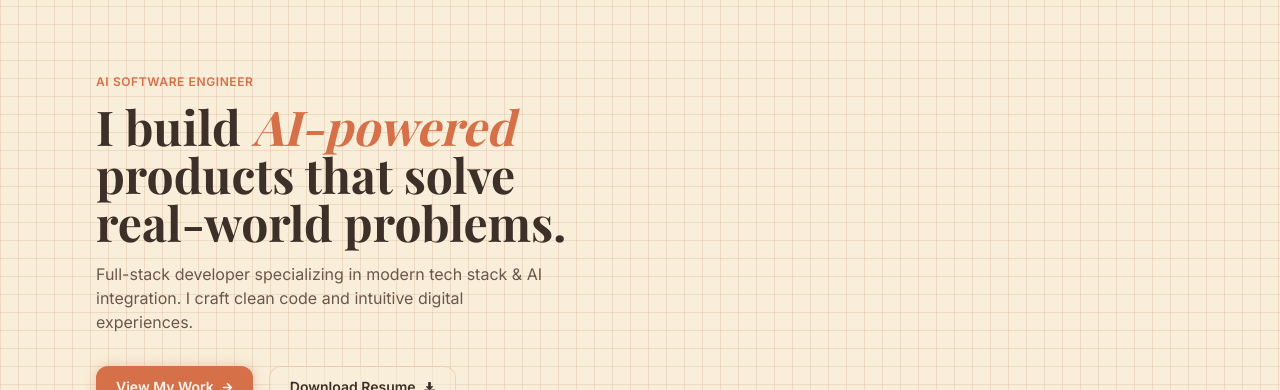
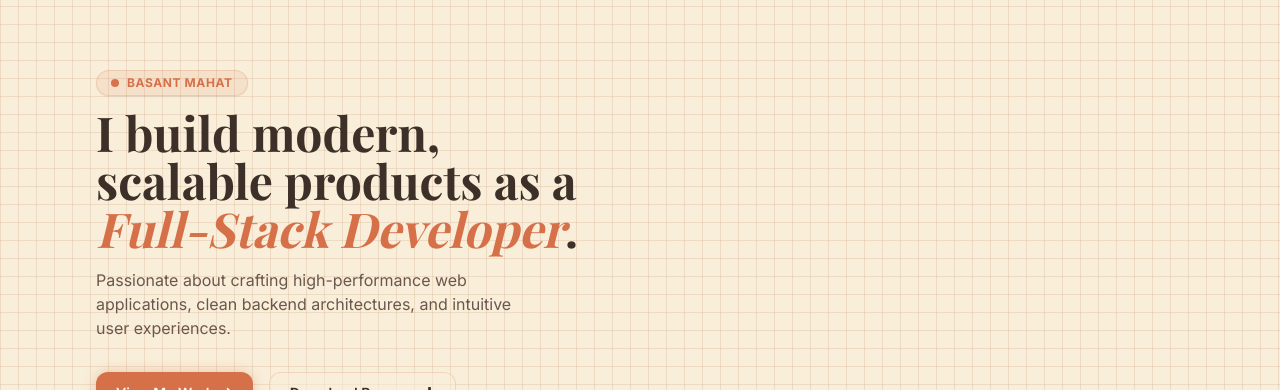
Before and after one commit to basantmahat1/basant.dev-portfolio-fe, a React (Vite) app: page / in a window 1280 px wide. Shown: the part 156-546 px from the top of the page. Built offline with nearby package versions, Linux system fonts and the light colour scheme; no server answers; a web font is replaced by a local one.

Commit message:
feat: update hero section with Basant Mahat and Full-Stack Developer branding

```diff
--- a/index.html
+++ b/index.html
@@ -3,8 +3,8 @@
   <head>
     <meta charset="UTF-8" />
     <meta name="viewport" content="width=device-width, initial-scale=1.0" />
-    <title>Basant.dev — AI Software Engineer</title>
-    <meta name="description" content="Portfolio & case studies of Basant, an AI-focused full-stack developer building modern SaaS, web apps, and AI-powered products." />
+    <title>Basant Mahat — Full-Stack Developer</title>
+    <meta name="description" content="Portfolio & case studies of Basant Mahat, a Full-Stack Developer building modern SaaS, web apps, and digital products." />
     <meta name="author" content="Basant Mahat" />
     <meta name="theme-color" content="#D67049" />
 
@@ -16,12 +16,13 @@
 
     <!-- Open Graph / Social sharing -->
     <meta property="og:type" content="website" />
-    <meta property="og:title" content="Basant.dev — AI Software Engineer" />
-    <meta property="og:description" content="Portfolio & case studies of Basant, an AI-focused full-stack developer." />
+    <meta property="og:title" content="Basant Mahat — Full-Stack Developer" />
+    <meta property="og:description" content="Portfolio & case studies of Basant Mahat, a Full-Stack Developer." />
     <meta property="og:image" content="/favicon.jpg" />
     <meta name="twitter:card" content="summary" />
-    <meta name="twitter:title" content="Basant.dev — AI Software Engineer" />
+    <meta name="twitter:title" content="Basant Mahat — Full-Stack Developer" />
     <meta name="twitter:image" content="/favicon.jpg" />
+
 
     <!-- Fonts -->
     <link rel="preconnect" href="https://fonts.googleapis.com" />
--- a/src/pages/Home.jsx
+++ b/src/pages/Home.jsx
@@ -150,21 +150,21 @@ export default function Home() {
   return (
     <>
       <Helmet>
-        <title>Basant.dev — AI Software Engineer</title>
+        <title>Basant Mahat — Full-Stack Developer</title>
+        <meta name="description" content="Portfolio & case studies of Basant Mahat, a passionate Full-Stack Developer building modern web applications and SaaS platforms." />
       </Helmet>
 
       <section className="mx-auto grid min-h-[calc(100vh-80px)] max-w-6xl grid-cols-1 items-center gap-8 px-4 py-8 sm:px-8 sm:py-14 md:grid-cols-2">
         <motion.div initial={{ opacity: 0, y: 30 }} animate={{ opacity: 1, y: 0 }} transition={{ duration: 0.6 }}>
-          <div className="mb-2 text-xs font-semibold uppercase tracking-wider text-tertiary sm:mb-3">
-            AI Software Engineer
+          <div className="mb-3 inline-flex items-center gap-2 rounded-full border border-[var(--border)] bg-[rgba(214,112,73,0.1)] px-3.5 py-1 text-xs font-bold uppercase tracking-wider text-tertiary shadow-sm">
+            <span className="inline-block h-2 w-2 rounded-full bg-tertiary animate-pulse" />
+            Basant Mahat
           </div>
           <h1 className="mb-4 font-display text-3xl font-bold leading-tight sm:text-4xl md:text-5xl">
-            I build <em className="italic text-tertiary">AI-powered</em> products that solve
-            real-world problems.
+            I build modern, scalable products as a <em className="italic text-tertiary">Full-Stack Developer</em>.
           </h1>
           <p className="mb-6 max-w-md text-sm leading-relaxed text-text-secondary sm:mb-8 sm:text-base">
-            Full-stack developer specializing in modern tech stack &amp; AI integration. I craft
-            clean code and intuitive digital experiences.
+            Passionate about crafting high-performance web applications, clean backend architectures, and intuitive user experiences.
           </p>
 
           <div className="mb-6 flex flex-wrap gap-3 sm:mb-7 sm:gap-4">
@@ -179,6 +179,7 @@ export default function Home() {
               Download Resume <FaDownload size={11} />
             </a>
           </div>
+
 
           <div className="flex gap-2.5 sm:gap-3">
             {[
```
